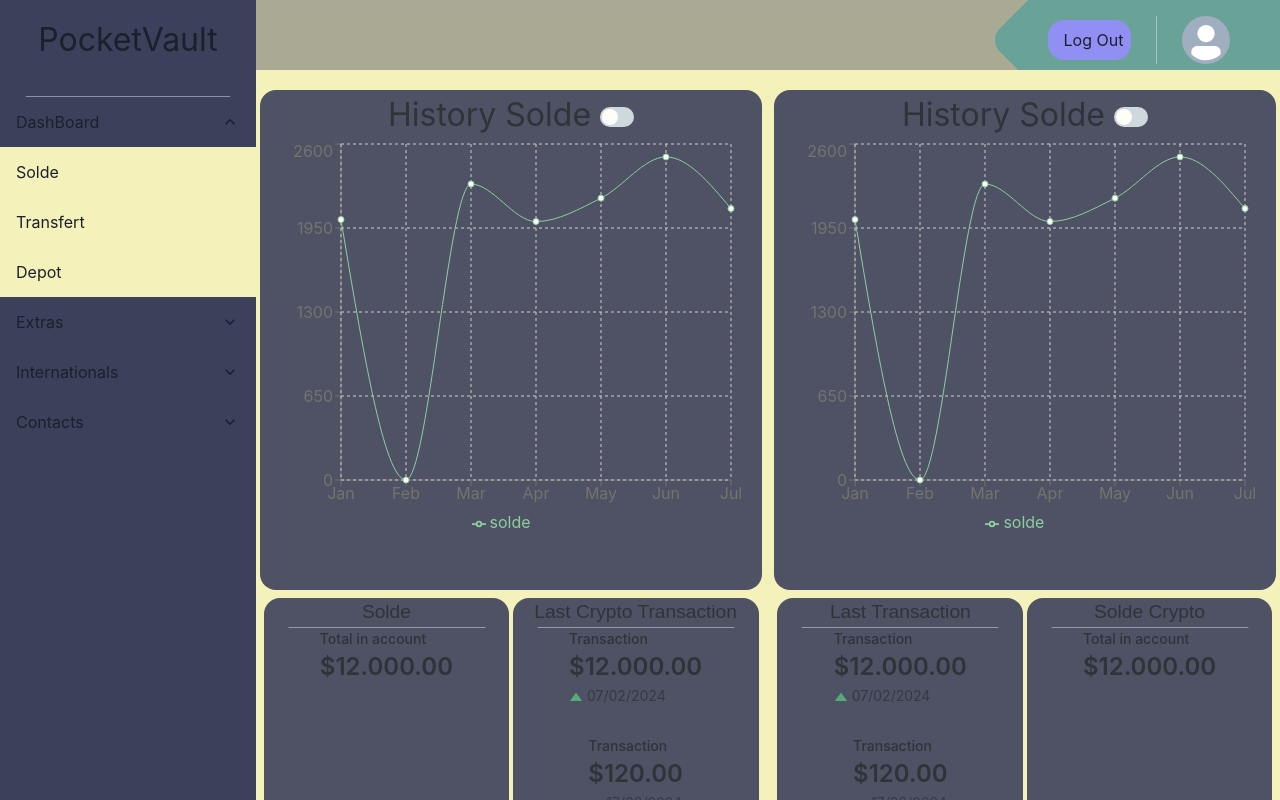
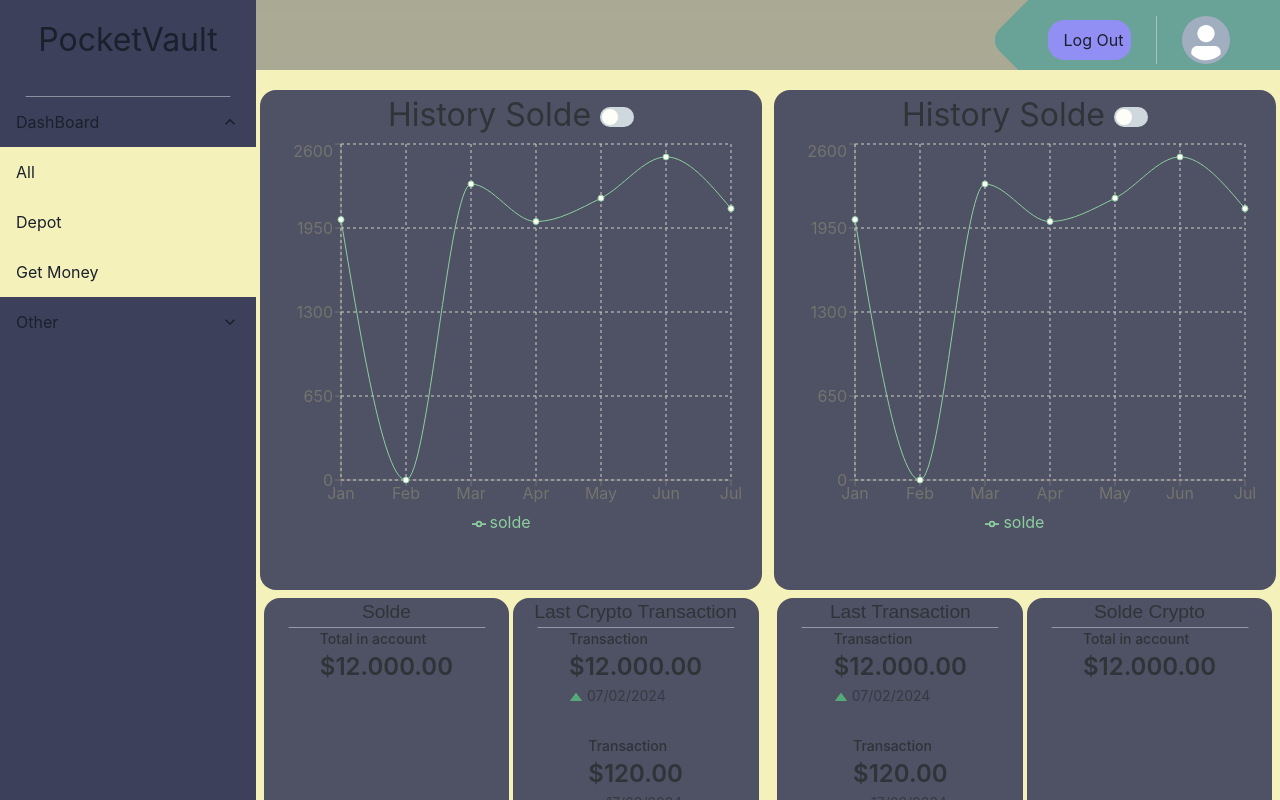
Before and after one commit to VisioneerHEI/PocketVault-Front, a React (Create React App) app: page /dashboard in a window 1280 px wide. Both pictures are taken after a click on the button "DashBoard". Built offline with nearby package versions, Linux system fonts and the light colour scheme.

Commit message:
feat: left bar in dashboard

```diff
--- a/src/pages/dashboard/components/leftBar/components/DropDown.jsx
+++ b/src/pages/dashboard/components/leftBar/components/DropDown.jsx
@@ -30,23 +30,25 @@ const DropDown = ({ toDisplay }) => {
               <Text>{e.name}</Text>
               <AccordionIcon />
             </AccordionButton>
-            {e.content.map(e => {
+            {e.content.map(f => {
               return (
-                <AccordionPanel key={`drop${e}`} padding="0">
+                <AccordionPanel key={`drop${e.name}${f}`} padding="0">
                   <AccordionButton
                     h='50px'
                     justifyContent='space-between'
                     bgColor={color.light}
                     border='0'
                     onClick={() => {
-                      console.log('clicked' + e)
+                      if (f.redirect){
+                        window.location.href = f.redirect
+                      }
                     }}
                     transitionDuration="400ms"
                     _hover={{
                       bgColor: transColor.primary(.5)
                     }}
                   >
-                    <Text>{e}</Text>
+                    <Text>{f.name}</Text>
                   </AccordionButton>
                 </AccordionPanel>
               )
--- a/src/pages/dashboard/components/leftBar/index.jsx
+++ b/src/pages/dashboard/components/leftBar/index.jsx
@@ -27,10 +27,15 @@ const LeftBar = () => {
           padding=".5em">PocketVault</Text>
         <Divider orientation='h' />
         <DropDown toDisplay={[
-          { name: 'DashBoard', content: ['Solde', 'Transfert', 'Depot'] },
-          { name: 'Extras', content: ['Vendre', 'Historique'] },
-          { name: 'Internationals', content: ['Bourse'] },
-          { name: 'Contacts', content: ['Support', 'Social Media'] }
+          { name: 'DashBoard', content: [
+            {"name":'All', "redirect":"/dashboard"},
+            {"name":'Depot', "redirect":"/transaction/depot"},
+            {"name":'Get Money', "redirect":"/transaction/retrait"},
+          ]},
+          { name: 'Other', content: [
+            {"name":'Contact us', "redirect":"#"},
+            {"name":'Support', "redirect":"#"},
+          ]},
         ]}
         />
       </Flex>
```
